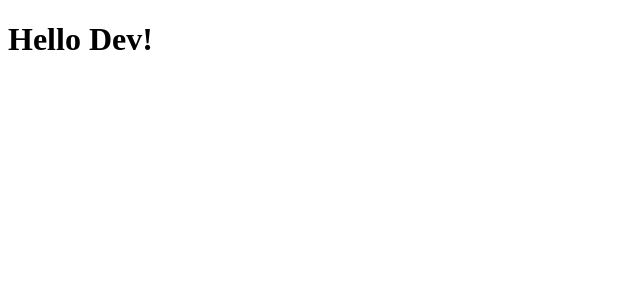
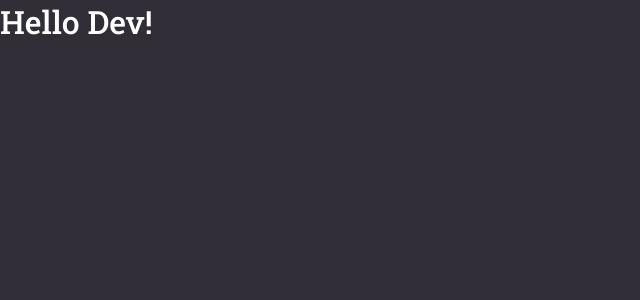
Before and after one commit to RenanRPDR/gobarber-web, a React (Create React App) app: page / in a window 1280 px wide. Shown: the top 300 px of the page, without its empty margins (0-640 px from the left). Built offline with nearby package versions, Linux system fonts and the light colour scheme.

Commit message:
Done: Estilos globais.

```diff
--- a/package.json
+++ b/package.json
@@ -13,6 +13,7 @@
     "react": "^16.13.1",
     "react-dom": "^16.13.1",
     "react-scripts": "3.4.1",
+    "styled-components": "^5.1.0",
     "typescript": "~3.7.2"
   },
   "scripts": {
@@ -37,6 +38,7 @@
     ]
   },
   "devDependencies": {
+    "@types/styled-components": "^5.1.0",
     "@typescript-eslint/eslint-plugin": "^3.0.0",
     "@typescript-eslint/parser": "^2.28.0",
     "eslint": "^6.8.0",
--- a/public/index.html
+++ b/public/index.html
@@ -5,6 +5,7 @@
     <meta name="viewport" content="width=device-width, initial-scale=1" />
     <meta name="theme-color" content="#FF9000" />
     <title>GoBarber</title>
+    <link href="https://fonts.googleapis.com/css2?family=Roboto+Slab:wght@400;500&display=swap" rel="stylesheet"/>
   </head>
   <body>
     <noscript>You need to enable JavaScript to run this app.</noscript>
--- a/src/App.tsx
+++ b/src/App.tsx
@@ -1,5 +1,11 @@
 import React from 'react';
+import GlobalStyle from './styles/global';
 
-const App: React.FC = () => <h1>Hello Dev!</h1>;
+const App: React.FC = () => (
+  <>
+    <h1>Hello Dev!</h1>
+    <GlobalStyle />
+  </>
+);
 
 export default App;
--- /dev/null
+++ b/src/styles/global.ts
@@ -0,0 +1,29 @@
+import { createGlobalStyle } from 'styled-components';
+
+export default createGlobalStyle`
+  * {
+    margin: 0;
+    padding: 0;
+    box-sizing: 0;
+    outline: 0;
+  }
+
+  body {
+    background: #312E38;
+    color: #FFF;
+    -webkit-font-smoothing: antialiased;
+  }
+
+  body, input, button {
+    font-family: 'Roboto Slab', serif;
+    font-size: 16px;
+  }
+
+  h1, h2, h3, h4, h5, h6, strong {
+    font-weight: 500;
+  }
+
+  button {
+    cursor: pointer;
+  }
+`;
```
Also changed, not shown: 1 other file (tests, documents, lock files or other folders).
